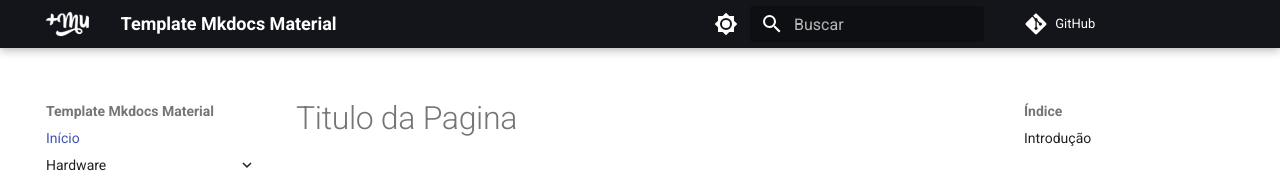
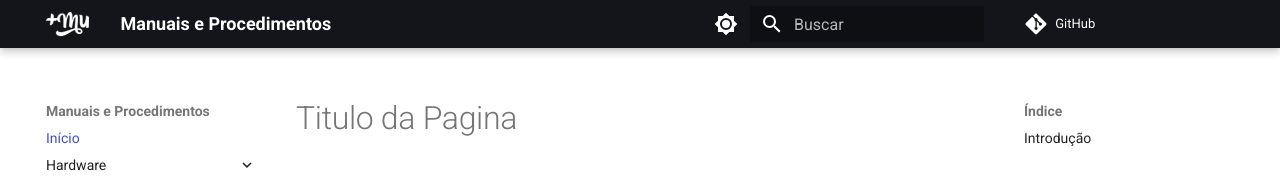
Before and after one commit to vip-vini/maismu-br.github.io, an MkDocs documentation site: the page built from docs/index.md, in a window 1280 px wide. Shown: the top 184 px of the page. Built offline with MkDocs 1.6.1 and Material for MkDocs 9.7.7, drawn with Linux system fonts in a browser that asks for light colours; nearby versions of some CDN libraries; comment, search, counter and statistics services are not loaded.

Commit message:
nome do site

```diff
--- a/mkdocs.yml
+++ b/mkdocs.yml
@@ -1,5 +1,5 @@
 # Project information
-site_name: Template Mkdocs Material
+site_name: Manuais e Procedimentos
 site_url: http://maismu-br.github.io/
 site_author: maismu-br
 site_description: >-
```
